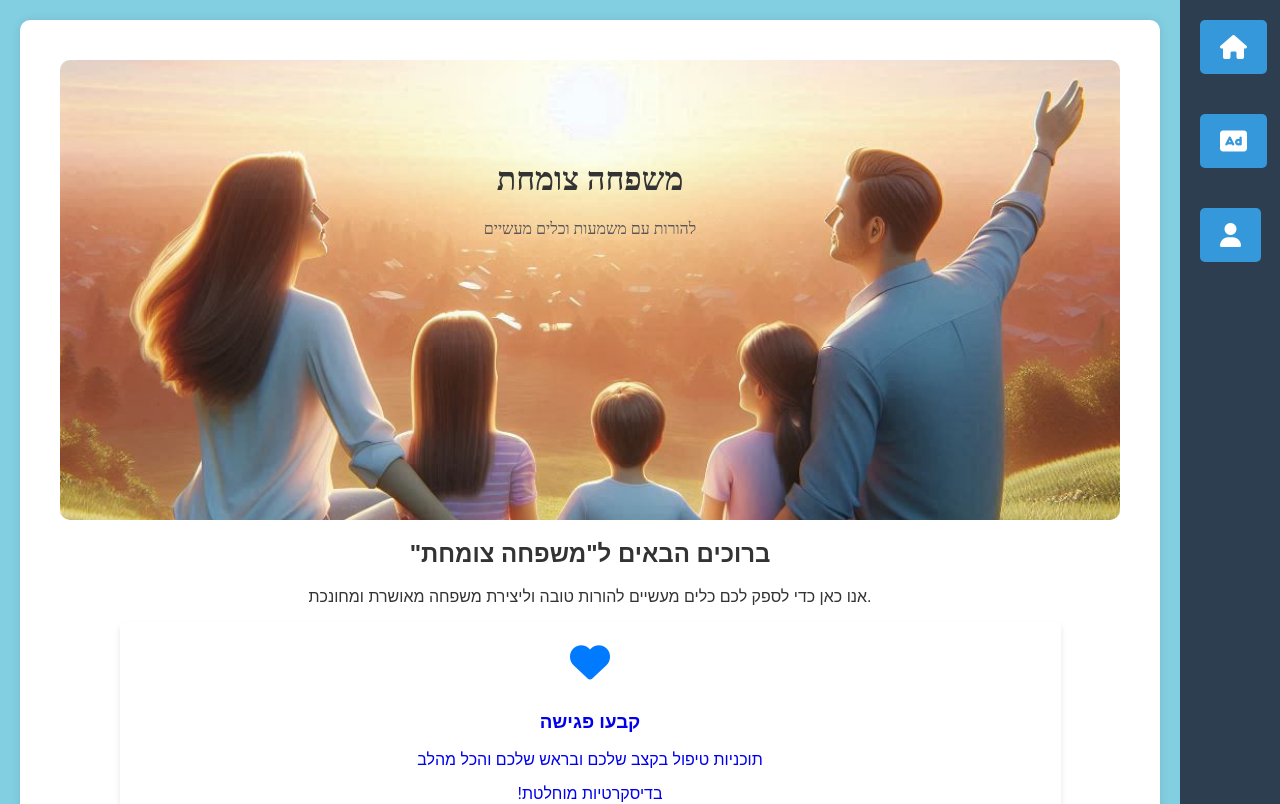
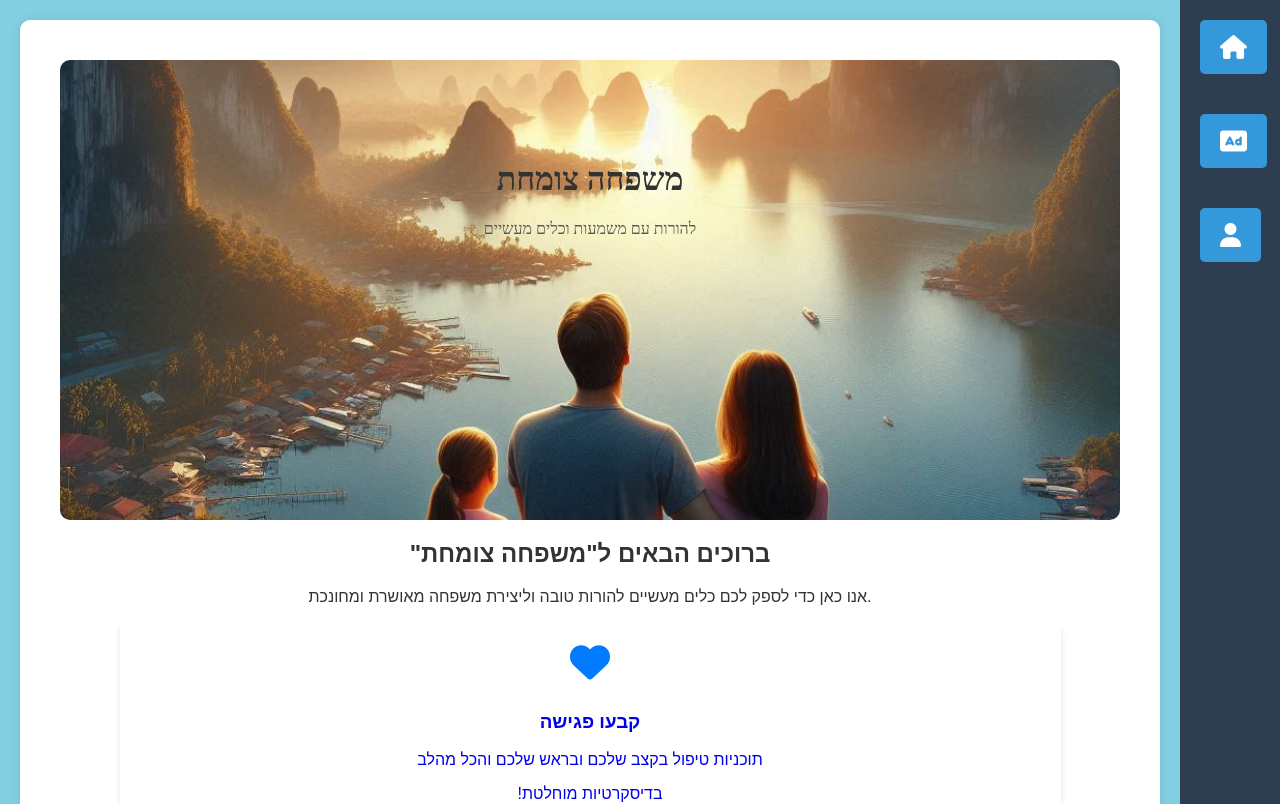
Before and after one commit to mendi-cohen/TEST, a React (Create React App) app: page / in a window 1280 px wide. Shown: the top 804 px of the page. Built offline with nearby package versions, Linux system fonts and the light colour scheme; a web font is replaced by a local one.

Commit message:
ניסיון 7

```diff
--- a/src/Css/Home.css
+++ b/src/Css/Home.css
@@ -14,7 +14,7 @@
   /* background-color: #f8f9fa; */
   border-radius: 10px;
   margin-bottom: 40px;
-  background-image: url("../Image/HomeImage.jpeg");
+  background-image: url("../Image/home.jpeg");
   background-position: center;
   background-repeat: no-repeat;
   background-size: cover;
```
Also changed, not shown: src/Image/home.jpeg (added).
